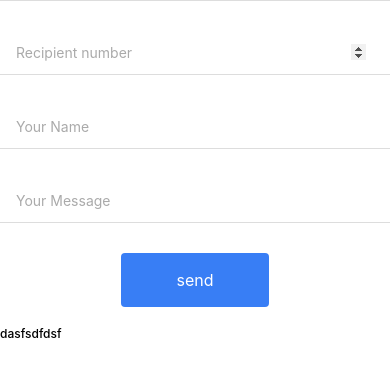
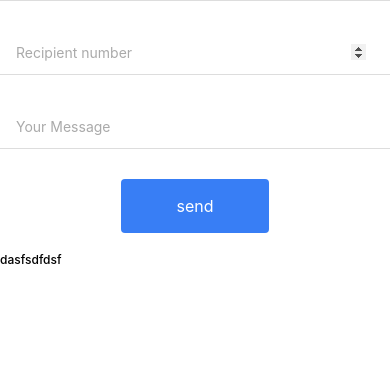
Before and after one commit to mInzamamMalik/freeSms, a website: page client/www/index.html in a window 390 px wide. Drawn offline with Linux system fonts and the light colour scheme; files that its build step writes are made by us from their sources.

Commit message:
Update index.html

```diff
--- a/client/www/index.html
+++ b/client/www/index.html
@@ -31,10 +31,7 @@
       <span class="input-label">Recipient number</span>
       <input type="number" placeholder="Recipient number" ng-model="number">
     </label>
-    <label class="item item-input item-floating-label">
-      <span class="input-label">Your Name</span>
-      <input type="text" placeholder="Your Name">
-    </label>
+
     <label class="item item-input item-floating-label">
       <span class="input-label">Your Message</span>
       <input type="text" placeholder="Your Message" ng-model="message">
```
